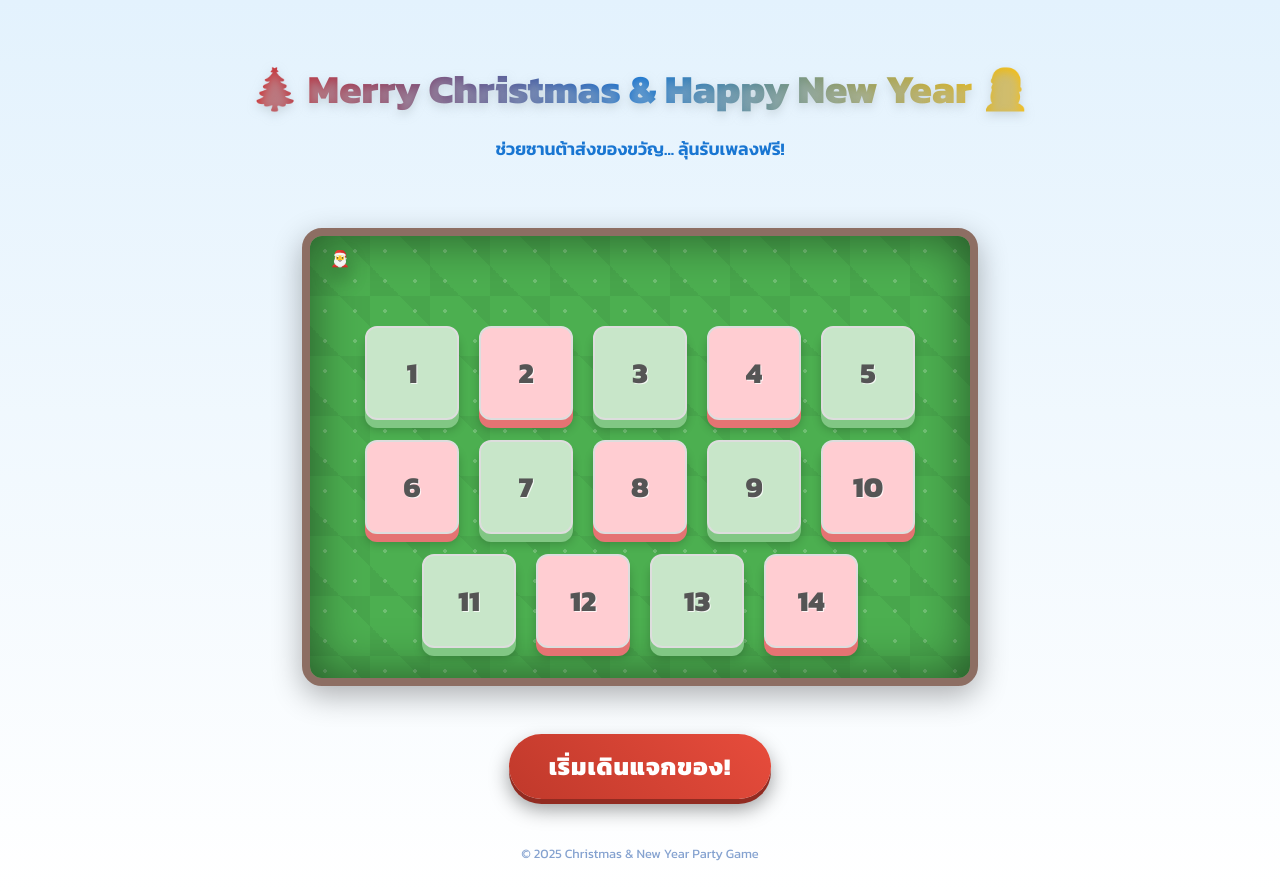
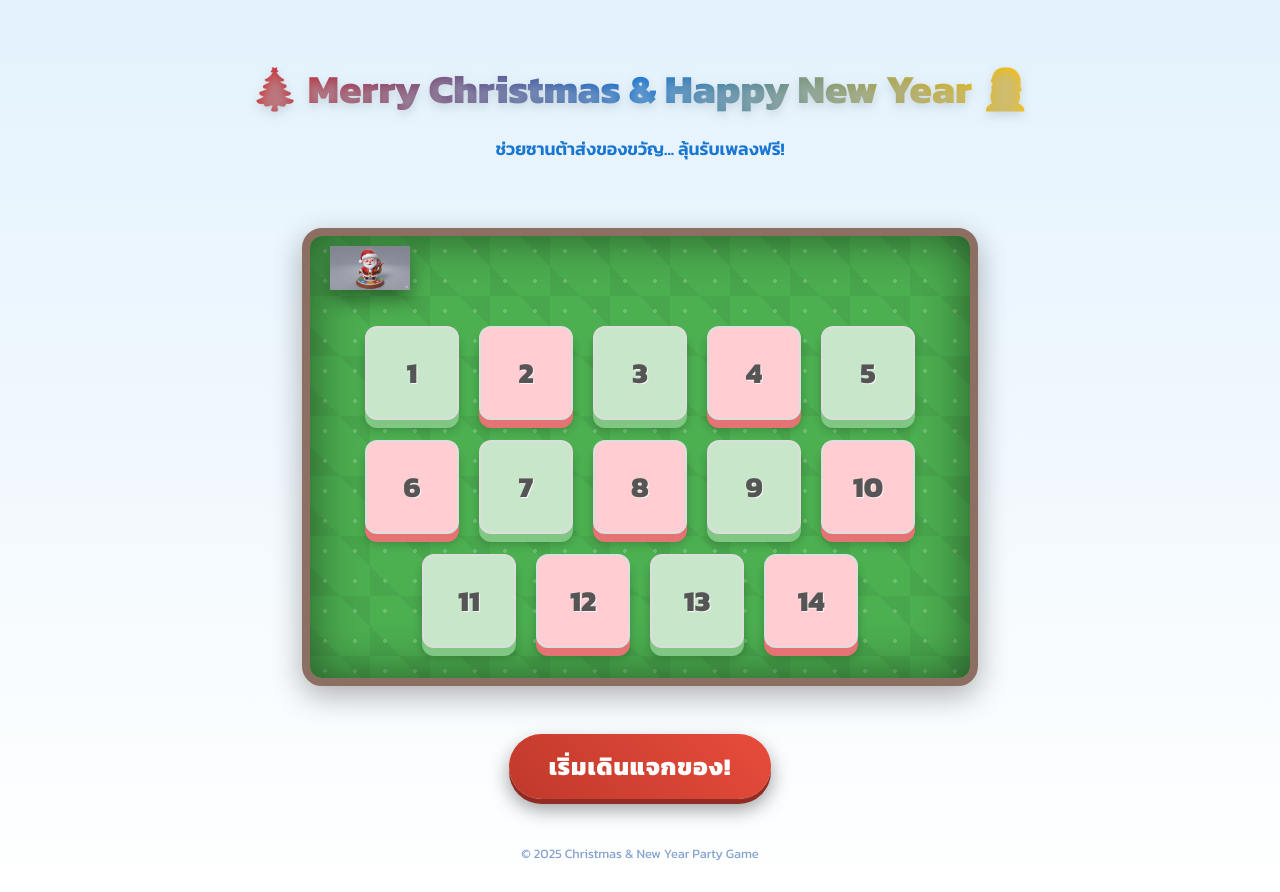
Before and after one commit to Malztt/patyyyyy, a React (Vite) app: page / in a window 1280 px wide. Built offline with nearby package versions, Linux system fonts and the light colour scheme.

Commit message:
Fix: Properly import and use Santa image asset in SantaGame.jsx (Retry)

```diff
--- a/src/components/SantaGame.jsx
+++ b/src/components/SantaGame.jsx
@@ -1,5 +1,6 @@
 import { useState, useRef, useEffect } from 'react';
 import { motion, useAnimation } from 'framer-motion';
+import santaIcon from '../assets/santa-token.png';
 import './SantaGame.css';
 
 const SantaGame = ({ items, playedIds, isPlaying, onComplete }) => {
@@ -58,8 +59,8 @@ const SantaGame = ({ items, playedIds, isPlaying, onComplete }) => {
                 const rect = targetEl.getBoundingClientRect();
                 const containerRect = targetEl.parentElement.parentElement.getBoundingClientRect(); // .santa-game-container
 
-                const relativeX = rect.left - containerRect.left + (rect.width / 2) - 30; // Center Santa width
-                const relativeY = rect.top - containerRect.top - 50; // Stand on top
+                const relativeX = rect.left - containerRect.left + (rect.width / 2) - 40; // Center Santa (Width 80px)
+                const relativeY = rect.top - containerRect.top - 60; // Stand on top
 
                 const isLast = i === steps.length - 1;
                 const duration = isLast ? 0.8 : 0.4; // Slow down at end
@@ -81,7 +82,7 @@ const SantaGame = ({ items, playedIds, isPlaying, onComplete }) => {
 
         // 4. Drop into Chimney (Final Animation)
         await santaControls.start({
-            y: "+=60",
+            y: "+=30",
             scale: 0,
             transition: { duration: 0.5 }
         });
@@ -90,20 +91,20 @@ const SantaGame = ({ items, playedIds, isPlaying, onComplete }) => {
         setTimeout(() => {
             onComplete(winner);
             // Reset Santa for next time
-            santaControls.set({ scale: 1, y: 0 }); // Will need to reposition for next start
+            santaControls.set({ scale: 1, y: 0 });
         }, 500);
     };
 
     return (
         <div className="santa-game-container">
             {/* Santa Character */}
-            <motion.div
+            <motion.img
+                src={santaIcon}
                 className="santa-character"
                 animate={santaControls}
                 initial={{ x: 20, y: 10 }} // Start top left
-            >
-                🎅
-            </motion.div>
+                alt="Santa"
+            />
 
             <div className="chimney-track">
                 {items.map((item, index) => {
```
